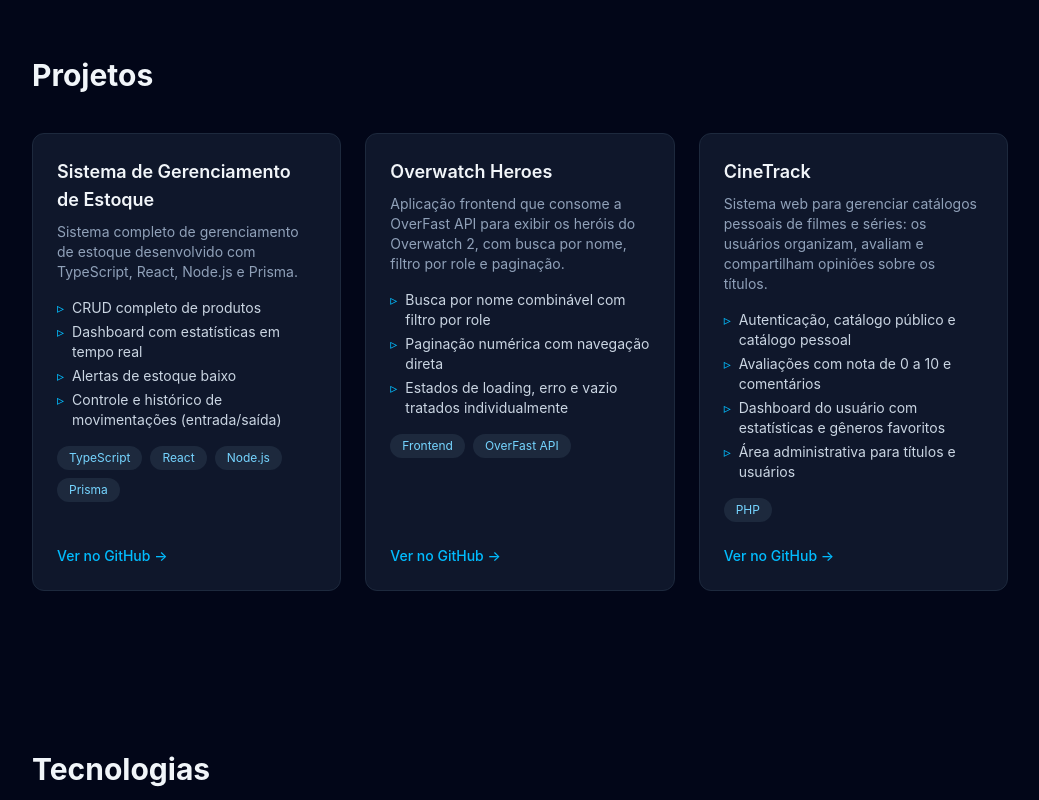
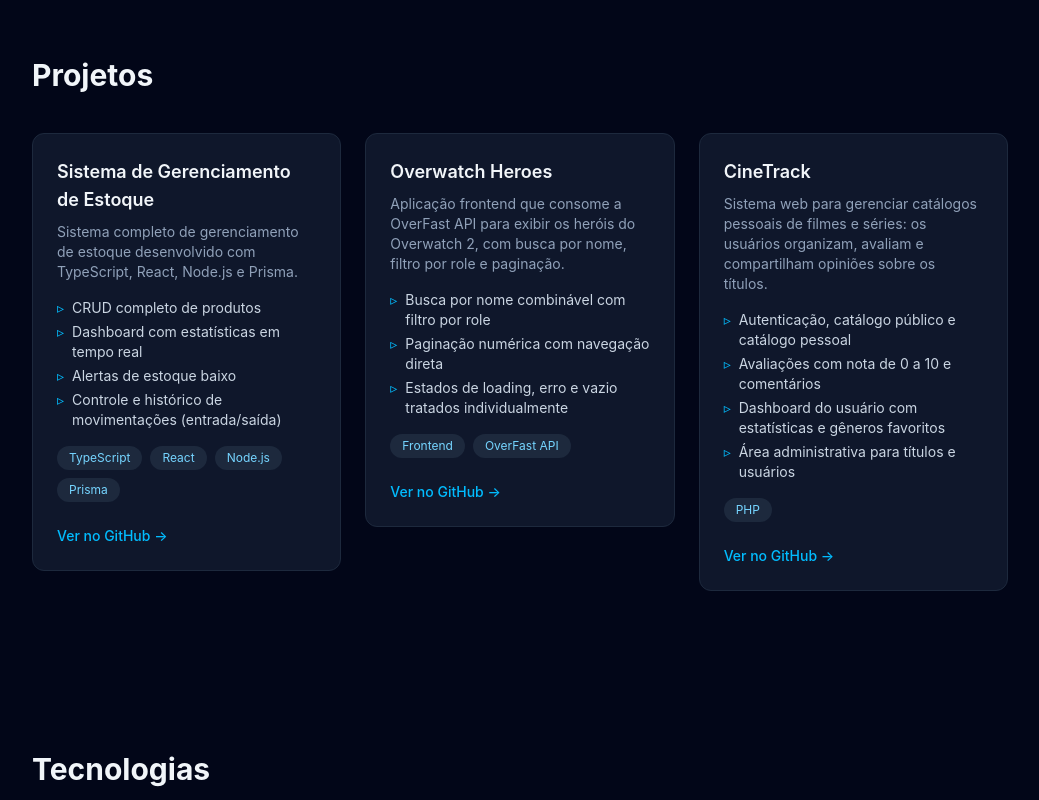
Before and after one commit to IgorMarinho-dev/IgorMarinho-dev.github.io, a React (Vite) app: page / in a window 1280 px wide. Shown: the part 720-1520 px from the top of the page, without its empty margins (120-1159 px from the left). Built offline with nearby package versions, Linux system fonts and the light colour scheme.

Commit message:
feat: adiciona animações de revelação no scroll

```diff
--- a/src/components/About.tsx
+++ b/src/components/About.tsx
@@ -1,14 +1,17 @@
 import { profile } from '../data/profile'
+import Reveal from './Reveal'
 import Section from './Section'
 
 export default function About() {
   return (
     <Section id="sobre" title="Sobre mim">
-      <div className="max-w-3xl space-y-4 leading-relaxed text-slate-300">
-        {profile.about.map((paragraph, index) => (
-          <p key={index}>{paragraph}</p>
-        ))}
-      </div>
+      <Reveal>
+        <div className="max-w-3xl space-y-4 leading-relaxed text-slate-300">
+          {profile.about.map((paragraph, index) => (
+            <p key={index}>{paragraph}</p>
+          ))}
+        </div>
+      </Reveal>
     </Section>
   )
 }
--- a/src/components/Projects.tsx
+++ b/src/components/Projects.tsx
@@ -1,13 +1,16 @@
 import { projects } from '../data/projects'
 import ProjectCard from './ProjectCard'
+import Reveal from './Reveal'
 import Section from './Section'
 
 export default function Projects() {
   return (
     <Section id="projetos" title="Projetos">
       <div className="grid gap-6 md:grid-cols-2 lg:grid-cols-3">
-        {projects.map((project) => (
-          <ProjectCard key={project.title} project={project} />
+        {projects.map((project, index) => (
+          <Reveal key={project.title} delay={(index % 3) * 0.1} className="h-full">
+            <ProjectCard project={project} />
+          </Reveal>
         ))}
       </div>
     </Section>
--- /dev/null
+++ b/src/components/Reveal.tsx
@@ -0,0 +1,22 @@
+import { motion } from 'motion/react'
+import type { ReactNode } from 'react'
+
+interface RevealProps {
+  children: ReactNode
+  delay?: number
+  className?: string
+}
+
+export default function Reveal({ children, delay = 0, className }: RevealProps) {
+  return (
+    <motion.div
+      className={className}
+      initial={{ opacity: 0, y: 32 }}
+      whileInView={{ opacity: 1, y: 0 }}
+      viewport={{ once: true, amount: 0.2 }}
+      transition={{ duration: 0.6, ease: 'easeOut', delay }}
+    >
+      {children}
+    </motion.div>
+  )
+}
--- a/src/components/Section.tsx
+++ b/src/components/Section.tsx
@@ -1,4 +1,5 @@
 import type { ReactNode } from 'react'
+import Reveal from './Reveal'
 
 interface SectionProps {
   id: string
@@ -9,7 +10,9 @@ interface SectionProps {
 export default function Section({ id, title, children }: SectionProps) {
   return (
     <section id={id} className="mx-auto max-w-5xl scroll-mt-20 px-6 py-20">
-      <h2 className="mb-10 text-2xl font-bold sm:text-3xl">{title}</h2>
+      <Reveal>
+        <h2 className="mb-10 text-2xl font-bold sm:text-3xl">{title}</h2>
+      </Reveal>
       {children}
     </section>
   )
--- a/src/components/Skills.tsx
+++ b/src/components/Skills.tsx
@@ -1,15 +1,14 @@
 import { skills } from '../data/skills'
+import Reveal from './Reveal'
 import Section from './Section'
 
 export default function Skills() {
   return (
     <Section id="tecnologias" title="Tecnologias">
       <div className="grid gap-6 sm:grid-cols-2 lg:grid-cols-4">
-        {skills.map((group) => (
-          <div
-            key={group.area}
-            className="rounded-xl border border-slate-800 bg-slate-900 p-6"
-          >
+        {skills.map((group, index) => (
+          <Reveal key={group.area} delay={(index % 4) * 0.1} className="h-full">
+            <div className="h-full rounded-xl border border-slate-800 bg-slate-900 p-6">
               <h3 className="text-sm font-medium uppercase tracking-wide text-slate-400">
                 {group.area}
               </h3>
@@ -24,6 +23,7 @@ export default function Skills() {
                 ))}
               </ul>
             </div>
+          </Reveal>
         ))}
       </div>
     </Section>
```
Lines whose indentation alone changed are shown as unchanged.
